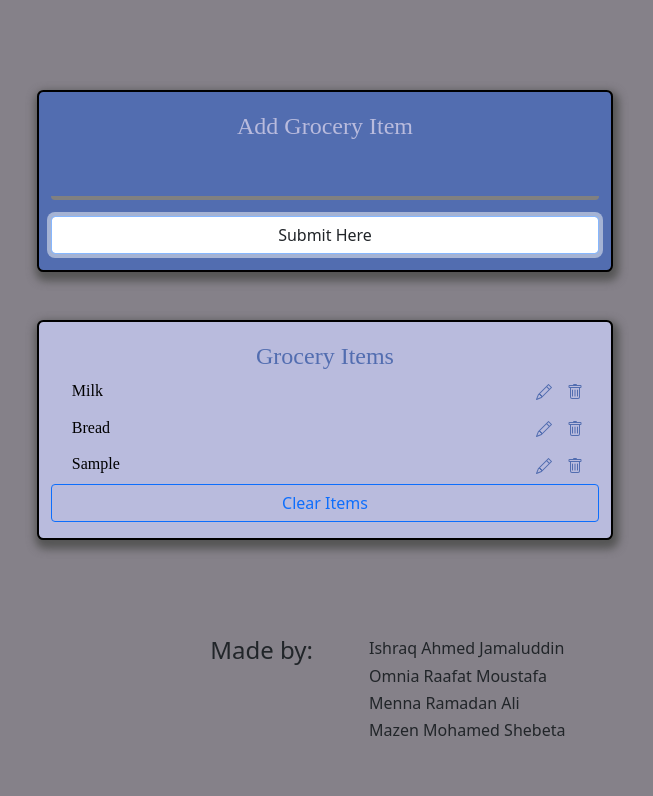
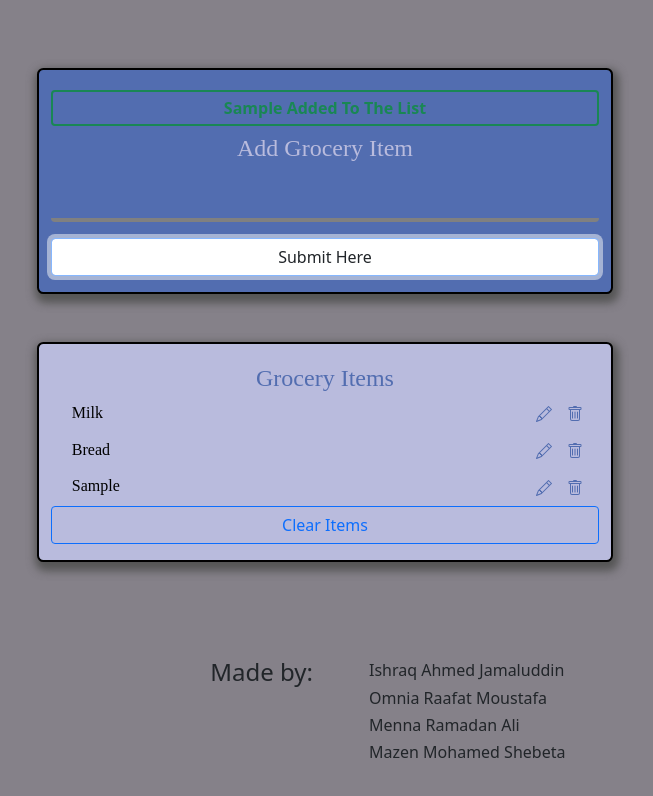
Before and after one commit to OmniaRafat232111121/Grocey_list, a plain HTML site: page index.html in a window 1280 px wide. Both pictures are taken after typing "Sample" into the empty fields and a click on the button "Submit Here". Shown: the whole page, without its empty margins (315-968 px from the left). Drawn offline with nearby package versions, Linux system fonts and the light colour scheme.

Commit message:
success message added to the list

```diff
--- a/css/main.css
+++ b/css/main.css
@@ -77,3 +77,6 @@ li:hover{
 .col h4{
     text-align: right;
 }
+.text-success {
+    display: none;
+}
--- a/index.html
+++ b/index.html
@@ -15,6 +15,7 @@
         <div class="first container my-5 py-3">
             <form action="" onsubmit="return false">
                 <div class="form-group">
+                    <div class="border-2 my-1 py-1 text-success border border-success rounded"><strong>Item Added To The List</strong></div>
                     <label for="add" class="mb-3">Add Grocery Item</label>
                     <input type="text" id="add" class="mb-3 add form-control">
                     <button class="add submit form-control btn btn-outline-light px-5" onclick="createItem()">Submit
@@ -83,6 +84,7 @@
     <script src="https://ajax.googleapis.com/ajax/libs/jquery/3.5.1/jquery.min.js"></script>
     <script src="js/bootstrap.min.js"></script>
     <script>
+        $(window).keydown(function(event) { if(event.keyCode == 13) { event.preventDefault(); return false; } });
         function edit(child) {
             let li = child.parentNode;
             let p = li.firstElementChild;
@@ -116,9 +118,10 @@
         }
         function createItem() {
             let value = document.getElementById('add').value;
-            let parent = document.getElementById('item-list');
-            let old = parent.innerHTML;
-            parent.innerHTML = `${old}
+            if (value) {
+                let parent = document.getElementById('item-list');
+                let old = parent.innerHTML;
+                parent.innerHTML = `${old}
                         <li class="list-group-item rounded">
                             <p>${value}</p>
                             <input type="text" name="show" class="py-1 form-control">
@@ -135,7 +138,15 @@
                                     d="M12.146.146a.5.5 0 0 1 .708 0l3 3a.5.5 0 0 1 0 .708l-10 10a.5.5 0 0 1-.168.11l-5 2a.5.5 0 0 1-.65-.65l2-5a.5.5 0 0 1 .11-.168l10-10zM11.207 2.5L13.5 4.793 14.793 3.5 12.5 1.207 11.207 2.5zm1.586 3L10.5 3.207 4 9.707V10h.5a.5.5 0 0 1 .5.5v.5h.5a.5.5 0 0 1 .5.5v.5h.293l6.5-6.5zm-9.761 5.175l-.106.106-1.528 3.821 3.821-1.528.106-.106A.5.5 0 0 1 5 12.5V12h-.5a.5.5 0 0 1-.5-.5V11h-.5a.5.5 0 0 1-.468-.325z" />
                             </svg>
                         </li>`;
-            document.getElementById('add').value = '';
+                document.getElementById('add').value = '';
+                let msg = document.getElementsByClassName('text-success')[0];
+                msg.firstChild.innerText = `${value} Added To The List`;
+
+                $(".text-success").fadeIn();
+                setTimeout(function () {
+                    $(".text-success").fadeOut();
+                }, 3000);
+            }
         }
     </script>
 </body>
```
